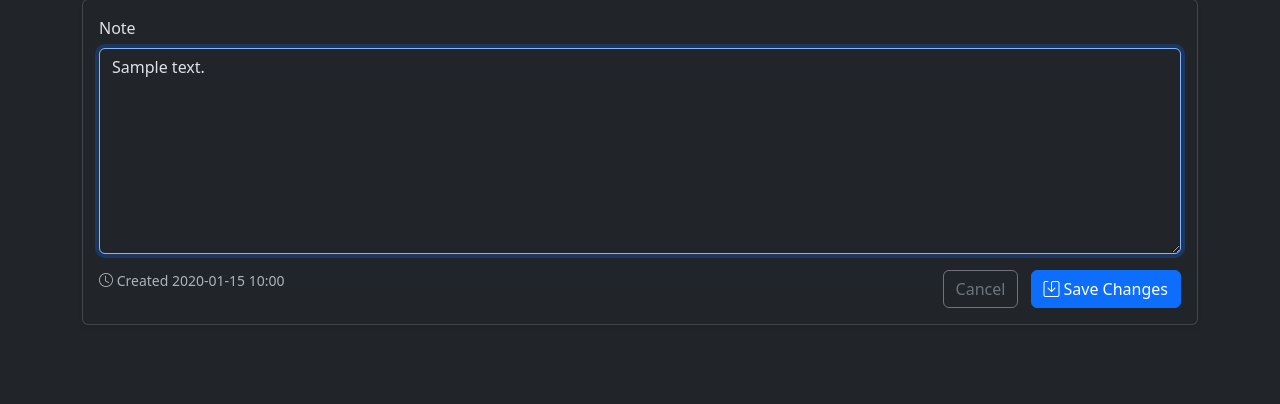
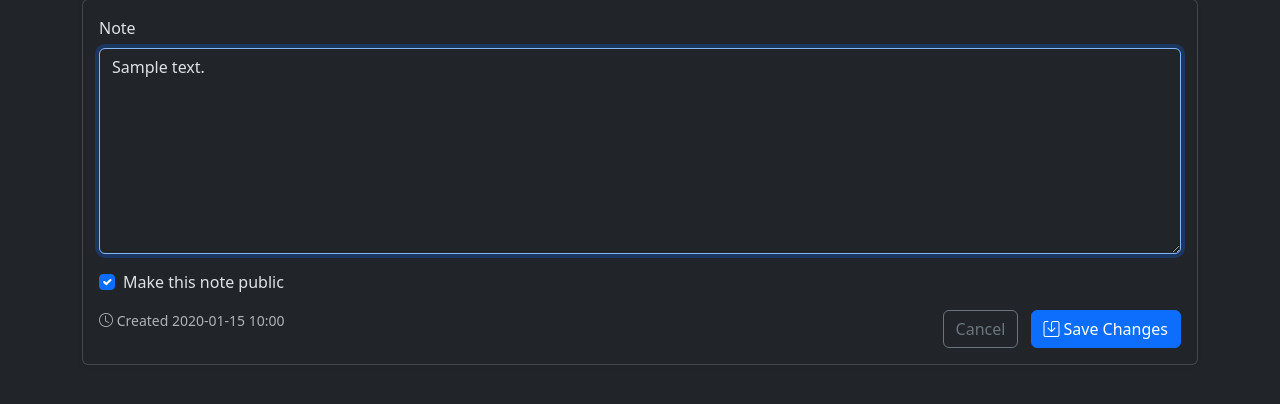
Before and after one commit to dvrkdev/flask-notes-app, a Flask app: page /edit/1 in a window 1280 px wide. Shown: the part 220-624 px from the top of the page. Run offline with Flask 3, Linux system fonts and the light colour scheme; a user stored in the database is signed in; tables that the repository leaves empty hold one stand-in row (values such as "Sample post").

Commit message:
feat: ✨ add 'is_public' field to NoteForm and update templates for public note option

```diff
--- a/app/forms.py
+++ b/app/forms.py
@@ -1,5 +1,6 @@
 from flask_wtf import FlaskForm
-from wtforms import PasswordField, StringField, SubmitField, TextAreaField
+from wtforms import (BooleanField, PasswordField, StringField, SubmitField,
+                     TextAreaField)
 from wtforms.validators import DataRequired, Length, ValidationError
 
 from app import db
@@ -65,5 +66,6 @@ class NoteForm(FlaskForm):
             "rows": 5,
         },
     )
+    is_public = BooleanField("Make this note public")
 
     submit = SubmitField("Create note")
--- a/app/models.py
+++ b/app/models.py
@@ -6,12 +6,9 @@ from app import db
 
 class User(db.Model, UserMixin):
     __tablename__ = "users"
-
     id = db.Column(db.Integer, primary_key=True)
-
     name = db.Column(db.String(72), nullable=False)
     username = db.Column(db.String(64), nullable=False, unique=True, index=True)
-
     password_hash = db.Column(db.String(255), nullable=False)
 
     created_at = db.Column(
@@ -33,10 +30,9 @@ class User(db.Model, UserMixin):
 
 class Note(db.Model):
     __tablename__ = "notes"
-
     id = db.Column(db.Integer, primary_key=True)
-
     content = db.Column(db.Text, nullable=False)
+    is_public = db.Column(db.Boolean, default=False, nullable=False)
 
     created_at = db.Column(
         db.DateTime(timezone=True),
--- a/app/templates/edit_note.html
+++ b/app/templates/edit_note.html
@@ -22,6 +22,10 @@
                     ) }}
                     {% if form.content.errors %}<div class="invalid-feedback">{{ form.content.errors[0] }}</div>{% endif %}
                 </div>
+                <div class="form-check my-3">
+                    {{ form.is_public(class="form-check-input") }}
+                    {{ form.is_public.label(class="form-check-label") }}
+                </div>
                 <!-- Actions -->
                 <div class="d-flex justify-content-between">
                     <small class="text-muted">
--- a/app/templates/index.html
+++ b/app/templates/index.html
@@ -78,6 +78,10 @@
                             {{ form.content.label(class="form-label") }}
                             {{ form.content(class="form-control" + (" is-invalid" if form.content.errors else "") , rows="5",autofocus=True) }}
                             {% if form.content.errors %}<div class="invalid-feedback">{{ form.content.errors[0] }}</div>{% endif %}
+                            <div class="form-check mt-3">
+                                {{ form.is_public(class="form-check-input") }}
+                                {{ form.is_public.label(class="form-check-label") }}
+                            </div>
                         </div>
                     </div>
                     <div class="modal-footer">
```
